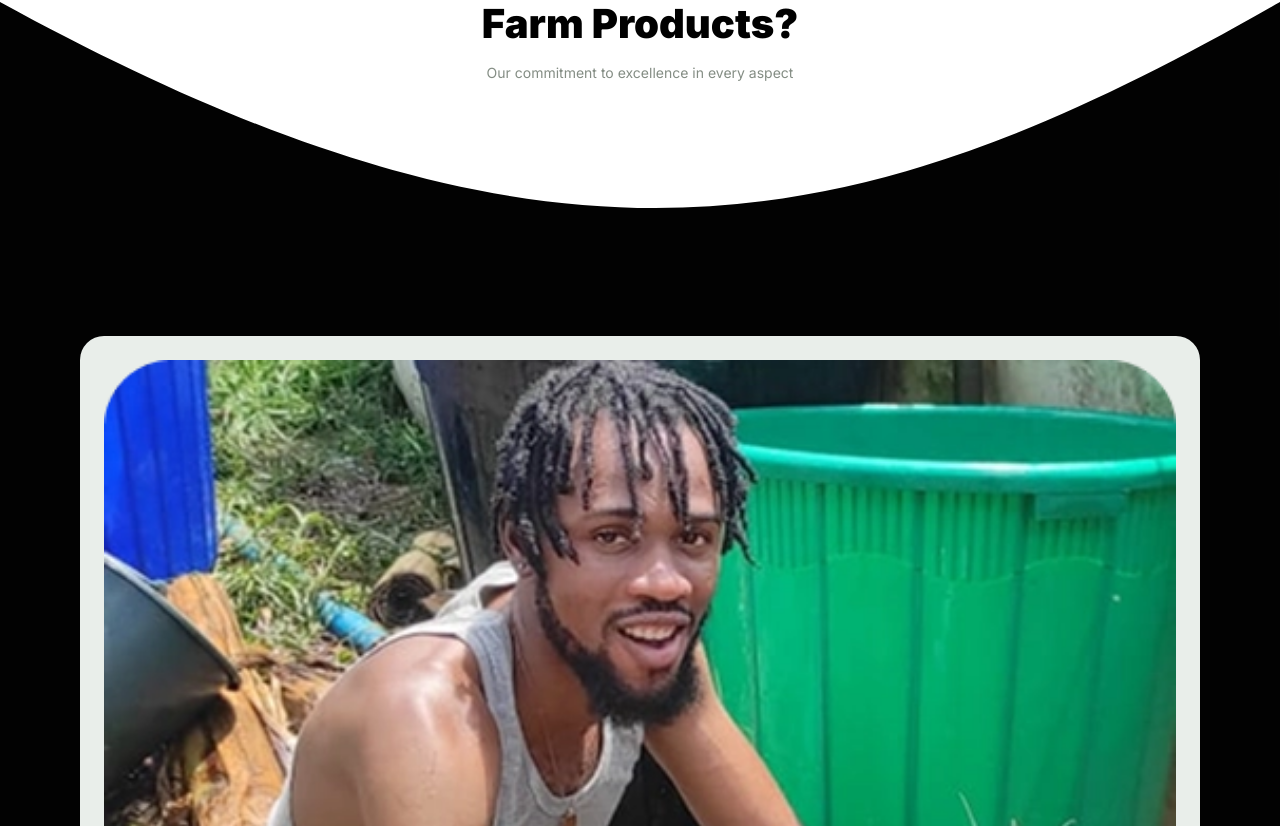
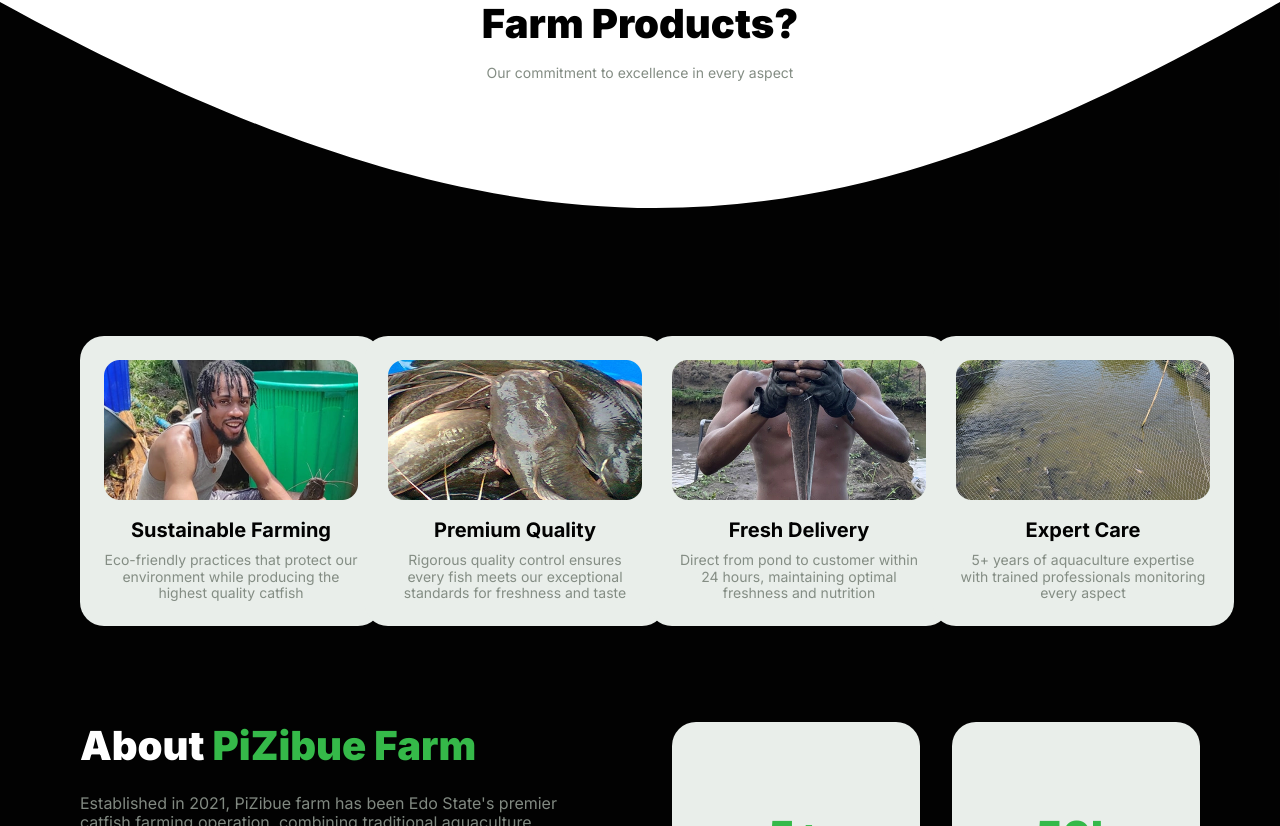
Before and after one commit to ParryOgbemudia/pizibue, a React (Vite) app: page / in a window 1280 px wide. Shown: the part 851-1677 px from the top of the page. Built offline with nearby package versions, Linux system fonts and the light colour scheme.

Commit message:
product page editing

```diff
--- /dev/null
+++ b/src/components/product/Products.tsx
@@ -0,0 +1,28 @@
+import ProductsList from "./ProductsList";
+
+export default function Products() {
+  return (
+    <section className="relative w-full">
+      <div className="mx-auto">
+        {/* Product Text */}
+        <div className="xmd:mt-[10px] -mb-[50px] flex flex-col items-center gap-4 text-center max-md:mt-[34px]">
+          <h1 className="max-w-[483px] text-[40px] leading-tight font-black max-md:w-[343px] max-md:text-[32px]">
+            Why Choose <span className="text-primary">Pizibue</span>
+            <br />
+            Farm Products?
+          </h1>
+          <p className="text-[14px] font-normal text-[#848D84]">
+            Our commitment to excellence in every aspect
+          </p>
+        </div>
+        {/* Curve svg */}
+        <div className="mt-[-80px] aspect-[1440/657] w-full bg-[url(/img/topshape.svg)] bg-cover bg-no-repeat max-md:mt-[60px] max-sm:mt-[40px]"></div>
+
+        {/* Cards */}
+        <div className="mx-auto bg-[#020202]">
+          <ProductsList />
+        </div>
+      </div>
+    </section>
+  );
+}
--- /dev/null
+++ b/src/components/product/ProductsList.tsx
@@ -0,0 +1,65 @@
+import product_img1 from "@/assets/products/product-img1.webp";
+import product_img2 from "@/assets/products/product-img2.webp";
+import product_img3 from "@/assets/products/product-img3.webp";
+import product_img4 from "@/assets/products/product-img4.webp";
+
+const products = [
+  {
+    name: "Sustainable Farming",
+    label:
+      " Eco-friendly practices that protect our environment while producing the highest quality catfish",
+    img: product_img1,
+    altText: "product_img1",
+  },
+  {
+    name: "Premium Quality",
+    label:
+      "Rigorous quality control ensures every fish meets our exceptional standards for freshness and taste",
+    img: product_img2,
+    altText: "product_img2",
+  },
+  {
+    name: "Fresh Delivery",
+    label:
+      "Direct from pond to customer within 24 hours, maintaining optimal freshness and nutrition",
+    img: product_img3,
+    altText: "product_img3",
+  },
+  {
+    name: "Expert Care",
+    label:
+      "5+ years of aquaculture expertise with trained professionals monitoring every aspect",
+    img: product_img4,
+    altText: "product_img4",
+  },
+];
+export default function ProductsList() {
+  return (
+    <div className="max-xmd:mt-[-140px] xmd:-mt-[250px] w-full px-[80px] max-sm:mt-[-60px] max-sm:px-4 sm:px-10 md:px-16 lg:px-20">
+      <div className="grid gap-4 md:grid-cols-[repeat(2,(1fr_1fr))] lg:grid-cols-[repeat(auto-fit,_minmax(250px,_1fr))]">
+        {products.map((product, idx) => (
+          <div
+            key={idx}
+            className="flex min-w-[302px] flex-col gap-4 rounded-3xl bg-[#E9EEEA] p-6"
+          >
+            <div className="flex w-full flex-col items-center justify-center">
+              <img
+                src={product.img}
+                alt={product.altText}
+                className="w-full bg-cover bg-center"
+              />
+            </div>
+            <div className="flex flex-col items-center justify-center gap-2">
+              <h3 className="text-xl font-bold text-[#020202]">
+                {product.name}
+              </h3>
+              <p className="text-center text-[14px] font-normal text-[#848D84]">
+                {product.label}
+              </p>
+            </div>
+          </div>
+        ))}
+      </div>
+    </div>
+  );
+}
--- a/src/components/sections/Products.tsx
+++ /dev/null
@@ -1,85 +0,0 @@
-import product_img1 from "@/assets/products/product-img1.webp";
-import product_img2 from "@/assets/products/product-img2.webp";
-import product_img3 from "@/assets/products/product-img3.webp";
-import product_img4 from "@/assets/products/product-img4.webp";
-
-export default function Products() {
-  return (
-    <section className="relative w-full">
-      <div className="mx-auto">
-        {/* Product Text */}
-        <div className="xmd:mt-[10px] -mb-[50px] flex flex-col items-center gap-4 text-center max-md:mt-[34px]">
-          <h1 className="max-w-[483px] text-[40px] leading-tight font-black max-md:w-[343px] max-md:text-[32px]">
-            Why Choose <span className="text-primary">Pizibue</span>
-            <br />
-            Farm Products?
-          </h1>
-          <p className="text-[14px] font-normal text-[#848D84]">
-            Our commitment to excellence in every aspect
-          </p>
-        </div>
-        {/* Curve svg */}
-        <div className="mt-[-80px] aspect-[1440/657] w-full bg-[url(/img/topshape.svg)] bg-cover bg-no-repeat max-md:mt-[60px]"></div>
-
-        {/* Cards */}
-        <div className="mx-auto bg-[#020202]">
-          <div className="max-xmd:-mt-[100px] xmd:-mt-[250px] w-full px-[80px] max-sm:px-4 max-sm:pt-[40px] sm:px-10 md:px-16 lg:px-20">
-            <div className="grid grid-cols-[repeat(2,(1fr_1fr))] gap-6 md:grid-cols-[repeat(auto-fit,_minmax(28\50px,_1fr))]">
-              {[
-                {
-                  name: "Sustainable Farming",
-                  label:
-                    " Eco-friendly practices that protect our environment while producing the highest quality catfish",
-                  img: product_img1,
-                  altText: "product_img1",
-                },
-                {
-                  name: "Premium Quality",
-                  label:
-                    "Rigorous quality control ensures every fish meets our exceptional standards for freshness and taste",
-                  img: product_img2,
-                  altText: "product_img2",
-                },
-                {
-                  name: "Fresh Delivery",
-                  label:
-                    "Direct from pond to customer within 24 hours, maintaining optimal freshness and nutrition",
-                  img: product_img3,
-                  altText: "product_img3",
-                },
-                {
-                  name: "Expert Care",
-                  label:
-                    "5+ years of aquaculture expertise with trained professionals monitoring every aspect",
-                  img: product_img4,
-                  altText: "product_img4",
-                },
-              ].map((item, idx) => (
-                <div
-                  key={idx}
-                  className="flex min-w-[302px] flex-col gap-4 rounded-3xl bg-[#E9EEEA] p-6"
-                >
-                  <div className="flex w-full flex-col items-center justify-center">
-                    <img
-                      src={item.img}
-                      alt={item.altText}
-                      className="w-full bg-cover bg-center"
-                    />
-                  </div>
-                  <div className="flex flex-col items-center justify-center gap-2">
-                    <h3 className="text-xl font-bold text-[#020202]">
-                      {item.name}
-                    </h3>
-                    <p className="text-center text-[14px] font-normal text-[#848D84]">
-                      {item.label}
-                    </p>
-                  </div>
-                </div>
-              ))}
-            </div>
-          </div>
-        </div>
-      </div>
-    </section>
-  );
-}
--- a/src/pages/Home.tsx
+++ b/src/pages/Home.tsx
@@ -3,7 +3,7 @@
 import Footer from "../components/layout/Footer";
 import About from "../components/sections/About";
 import Hero from "../components/sections/Hero";
-import Products from "../components/sections/Products";
+import Products from "../components/product/Products";
 import Services from "../components/services/Services";
 import Testimonials from "../components/testimonials/Testimonials";
 import TrackSection from "../hooks/TrackSection";
```
